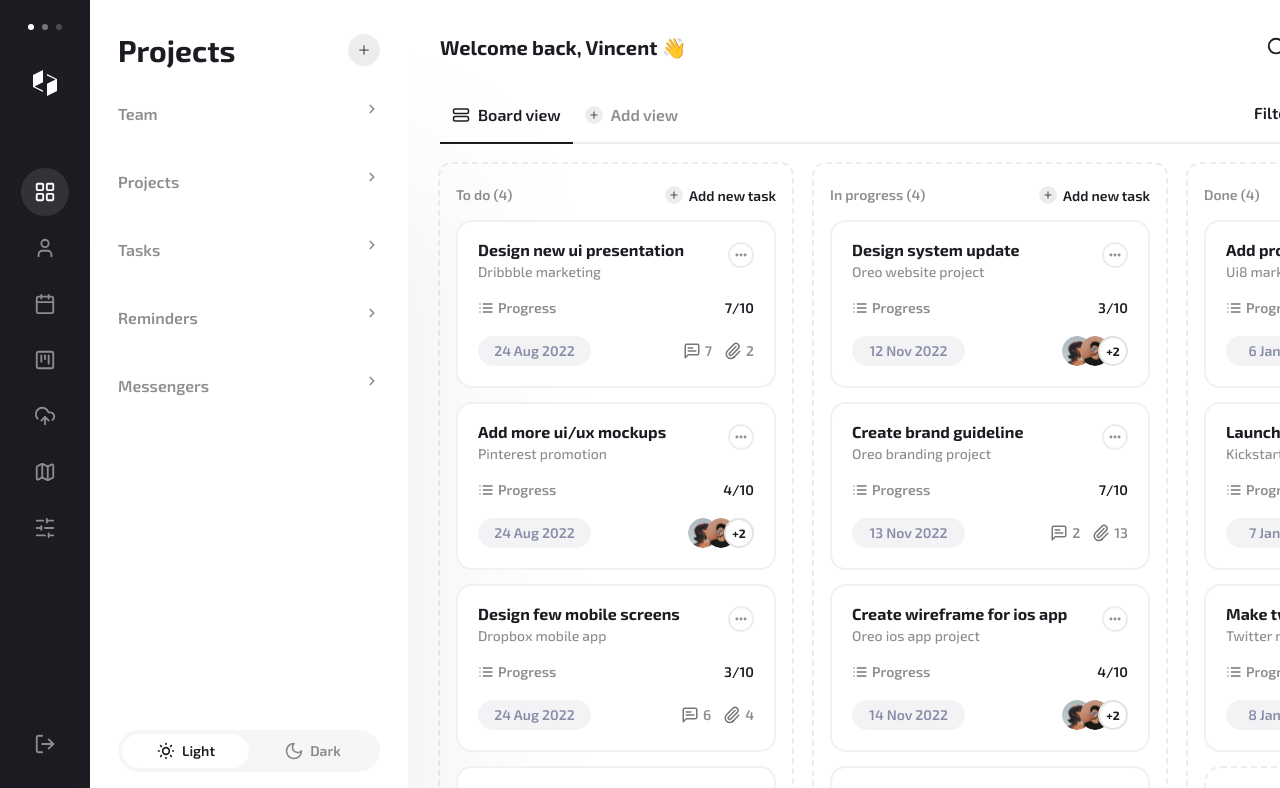
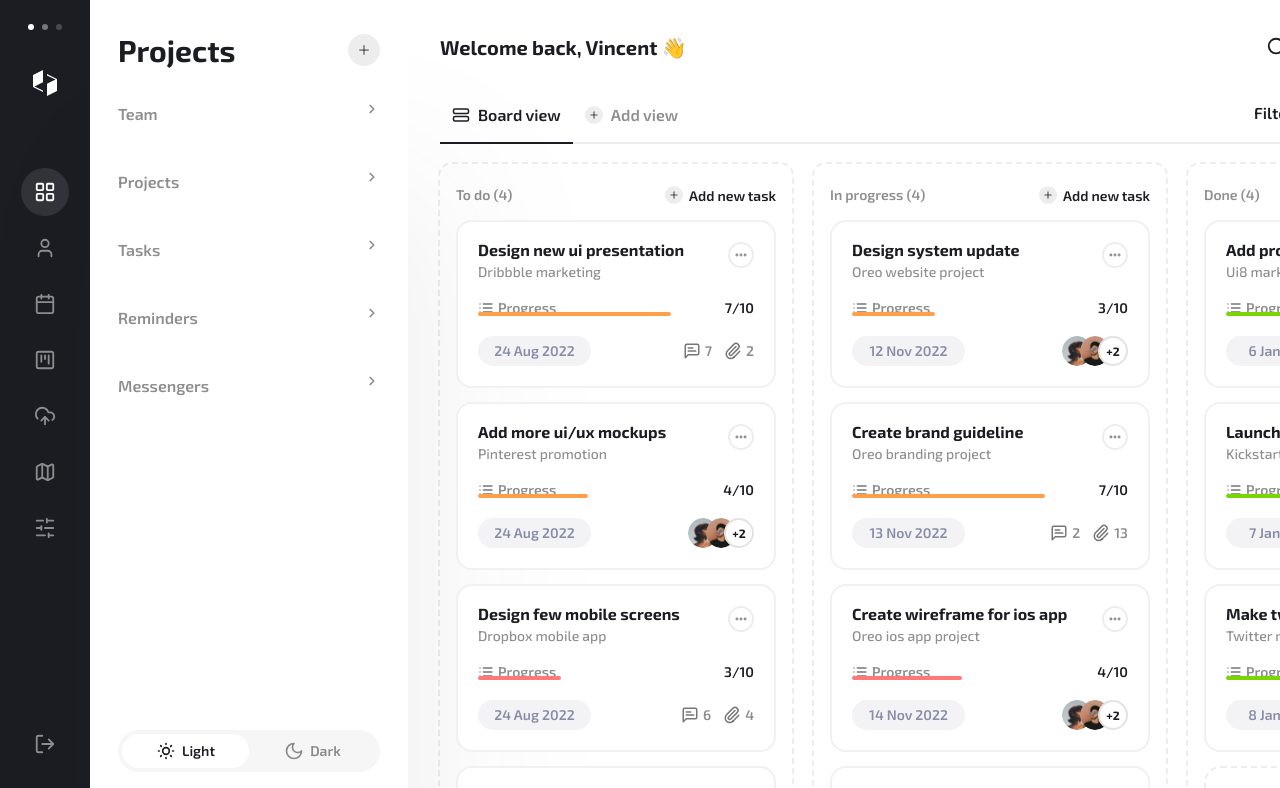
Before and after one commit to gabrielsrs/toDo, a React (Vite) app: page / in a window 1280 px wide. Shown: the top 788 px of the page. Built offline with nearby package versions, Linux system fonts and the light colour scheme.

Commit message:
fix: progress bar

```diff
--- a/src/components/ui/card-structure.jsx
+++ b/src/components/ui/card-structure.jsx
@@ -3,6 +3,8 @@ import { Plus, Ellipsis, List, Paperclip, MessageSquareText } from "lucide-react
 import profile1 from "../../assets/profile1.png"
 import profile2 from "../../assets/profile2.png"
 
+import tailwindConfig from "../../../tailwind.config"
+import resolveConfig from 'tailwindcss/resolveConfig'
 
 export function CardContent({ text, count, cardInfo }) {
     function toggleDialog() {
@@ -98,9 +100,10 @@ function BehindMask () {
 
 function Progress ({ totalQuests, tasksComplete, progressStatusColor, progressCustomBar }) {
     const progressStatus = (tasksComplete/totalQuests) * 100
+    const fullConfig = resolveConfig(tailwindConfig)
 
     return (
-        <div className="h-[30px] flex flex-col flex-1 justify-between">
+        <div className="h-[30px] flex flex-col flex-1 justify-between relative">
             <div className="max-h-4 flex flex-1 justify-between items-center">
                 <div className="flex gap-1 items-center">
                     <List size={16} className="text-customGreyWhiteTheme/60 dark:text-white/60"/>
@@ -108,7 +111,11 @@ function Progress ({ totalQuests, tasksComplete, progressStatusColor, progressCu
                 </div>
                 <span className="font-semibold text-sm text-customGreyWhiteTheme dark:text-white">{tasksComplete}/{totalQuests}</span>
             </div>
-            <div className={`max-h-1 flex flex-1 rounded-3xl bg-customGreyWhiteTheme/[0.08] dark:bg-white/10 relative before:absolute before:w-[${progressCustomBar || progressStatus}%] before:h-1 before:rounded-3xl before:bg-${progressStatusColor}`} />
+            <div className="absolute h-1 rounded-3xl bottom-0" style={{
+                width: `${progressCustomBar || progressStatus}%`,
+                backgroundColor: fullConfig.theme.colors[progressStatusColor]
+            }}/>
+            <div className='max-h-1 flex flex-1 rounded-3xl bg-customGreyWhiteTheme/[0.08] dark:bg-white/10 relative'/>
         </div>
     )
 }
```
